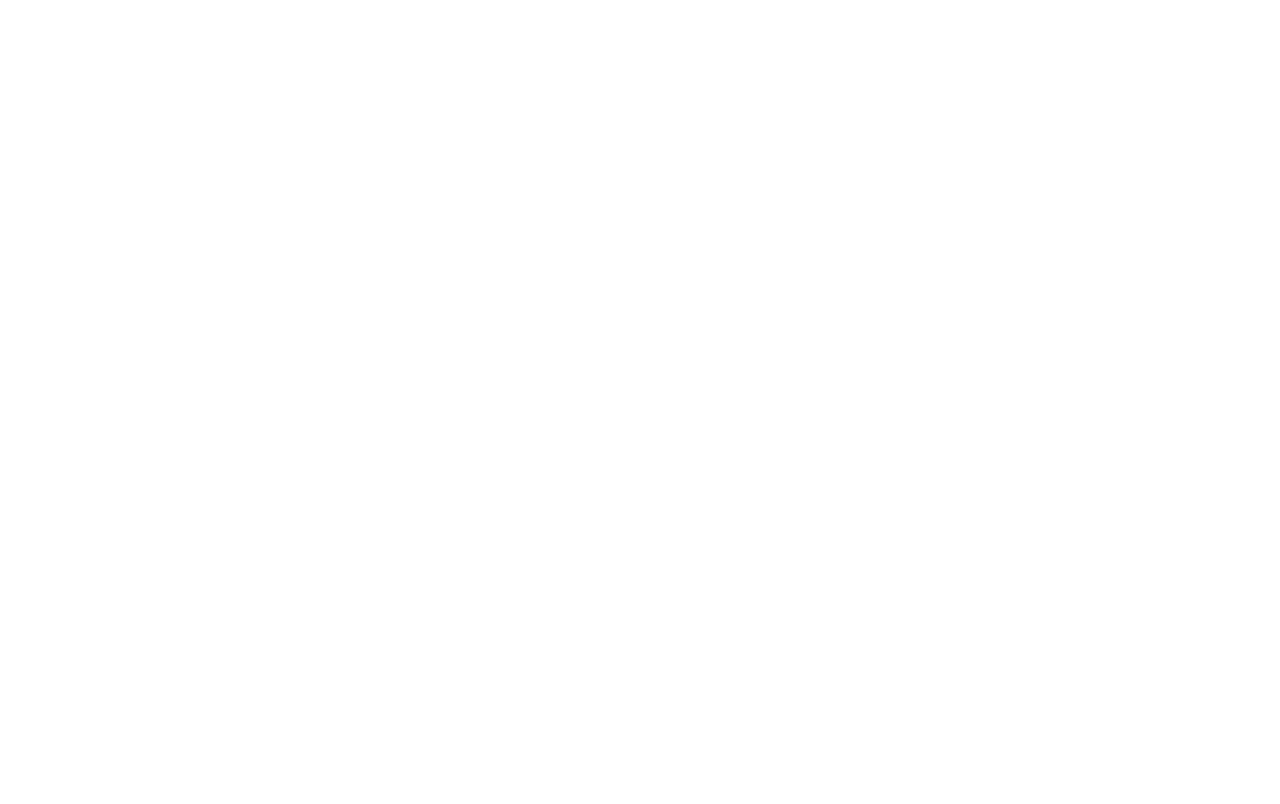
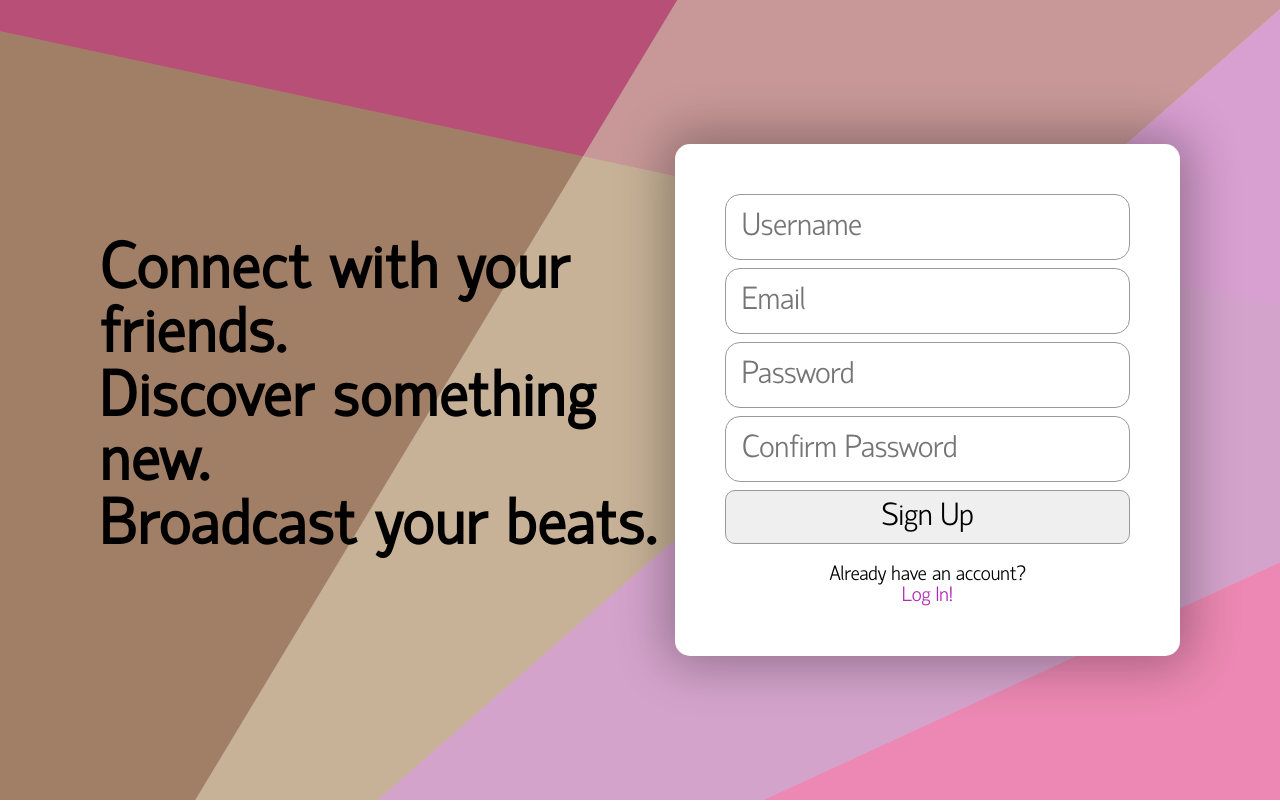
Before and after one commit to TerranceDwan/MusicBudzFront, an Angular app: page /signup in a window 1280 px wide. Before the commit this address led to /. Built offline with nearby package versions, Linux system fonts and the light colour scheme.

Commit message:
Added animations, UX fixes to login page.

```diff
--- a/package.json
+++ b/package.json
@@ -11,7 +11,7 @@
   },
   "private": true,
   "dependencies": {
-    "@angular/animations": "~10.1.6",
+    "@angular/animations": "^10.1.6",
     "@angular/common": "~10.1.6",
     "@angular/compiler": "~10.1.6",
     "@angular/core": "~10.1.6",
@@ -19,6 +19,7 @@
     "@angular/platform-browser": "~10.1.6",
     "@angular/platform-browser-dynamic": "~10.1.6",
     "@angular/router": "~10.1.6",
+    "jquery": "^3.5.1",
     "rxjs": "~6.6.0",
     "tslib": "^2.0.0",
     "zone.js": "~0.10.2"
@@ -27,9 +28,10 @@
     "@angular-devkit/build-angular": "~0.1001.7",
     "@angular/cli": "~10.1.7",
     "@angular/compiler-cli": "~10.1.6",
-    "@types/node": "^12.11.1",
     "@types/jasmine": "~3.5.0",
     "@types/jasminewd2": "~2.0.3",
+    "@types/jquery": "^3.5.5",
+    "@types/node": "^12.11.1",
     "codelyzer": "^6.0.0",
     "jasmine-core": "~3.6.0",
     "jasmine-spec-reporter": "~5.0.0",
--- a/src/app/app-routing.module.ts
+++ b/src/app/app-routing.module.ts
@@ -5,6 +5,7 @@
 
 const routes: Routes = [
   { path: 'login', component: LoginComponent },
+  { path: 'signup', component: LoginComponent },
   { path: 'profile/:id', component: ProfileComponent }
 ];
 
--- a/src/app/app.module.ts
+++ b/src/app/app.module.ts
@@ -1,4 +1,5 @@
 import { BrowserModule } from '@angular/platform-browser';
+import { BrowserAnimationsModule } from '@angular/platform-browser/animations';
 import { NgModule } from '@angular/core';
 
 import { AppRoutingModule } from './app-routing.module';
@@ -18,7 +19,9 @@
   ],
   imports: [
     BrowserModule,
-    AppRoutingModule
+    AppRoutingModule,
+    BrowserModule,
+    BrowserAnimationsModule
   ],
   providers: [],
   bootstrap: [AppComponent]
--- a/src/app/components/header/header.component.html
+++ b/src/app/components/header/header.component.html
@@ -1,7 +1,7 @@
 <header id="header_container">
-  <img id="header_music_budz_logo" src="assets/images/musicbudz_logo.png" alt="MusicBudz_Logo" />
+  <img id="header_music_budz_logo" [src]="musicBudzLogoURL" alt="MusicBudz_Logo" />
   <div id="header_search_bar">
-    <img id="header_search_icon" src="assets/images/icons/magnifier_icon_48px.png" alt="">
+    <img id="header_search_icon" [src]="magnifyingGlassIconURL" alt="">
     <input id="header_search_input" type="text" />
   </div>
   <div id="header_profile">
--- a/src/app/components/header/header.component.ts
+++ b/src/app/components/header/header.component.ts
@@ -7,6 +7,9 @@
 })
 export class HeaderComponent implements OnInit {
 
+  musicBudzLogoURL: string = "/assets/images/musicbudz_logo.png"
+  magnifyingGlassIconURL: string = "/assets/images/icons/magnifier_icon_48px.png";
+
   constructor() { }
 
   ngOnInit(): void {
--- a/src/app/components/login/login.component.html
+++ b/src/app/components/login/login.component.html
@@ -6,15 +6,21 @@
 <div id="login_form_container">
   <form action="/" method="post" class="sleek_form_lg">
     <div class="input_text_wrapper">
-      <input type="text" name="" id="" placeholder="Username" />
+      <input type="text" name="username" id="login_username" placeholder="Username" />
+    </div>
+    <div class="input_text_wrapper" [@openCloseInputText]="isInLoginState ? 'login' : 'signup'">
+      <input type="email" name="email" id="login_email" placeholder="Email" />
     </div>
     <div class="input_text_wrapper">
-      <input type="password" name="" id="" placeholder="Password" />
+      <input type="password" name="password" id="login_password" placeholder="Password" />
     </div>
-    <button type="submit">Login</button>
+    <div class="input_text_wrapper" [@openCloseInputText]="isInLoginState ? 'login' : 'signup'">
+      <input type="password" name="password_confirm" id="login_password_confirm" placeholder="Confirm Password" />
+    </div>
+    <button type="submit">{{isInLoginState ? 'Login' : 'Sign Up'}}</button>
   </form>
   <div id="login_form_new_acct_prompt">
-    Don't have an account?<br />
-    <a href="" class="no_underline">Create a New Profile!</a>
+    {{isInLoginState ? 'Don\'t have an account?' : 'Already have an account?'}}<br />
+    <a role="button" (click)="toggleFormState()" class="no_underline">{{isInLoginState ? 'Create a New Profile!' : 'Log In!' }}</a>
   </div>
 </div>
--- a/src/app/components/login/login.component.ts
+++ b/src/app/components/login/login.component.ts
@@ -1,17 +1,54 @@
+import { animate, state, style, transition, trigger } from '@angular/animations';
 import { Component, OnInit } from '@angular/core';
-import { FooterComponent } from '../footer/footer.component';
-import { HeaderComponent } from '../header/header.component';
+import { ActivatedRoute, Router } from '@angular/router';
 
 @Component({
   selector: 'app-login',
   templateUrl: './login.component.html',
-  styleUrls: ['./login.component.css']
+  styleUrls: ['./login.component.css'],
+  animations: [
+    trigger('openCloseInputText', [
+      state('login', style({
+        height: '0px',
+        'margin-bottom': '0px',
+        'padding-top': '0px',
+        'padding-bottom': '0px',
+        'border-top-width': '0px',
+        'border-bottom-width': '0px',
+        overflow: 'hidden'
+      })),
+      state('signup', style({
+        height: '*',
+        'margin-bottom': '*',
+        'padding-top': '*',
+        'padding-bottom': '*',
+        'border-top-width': '*',
+        'border-bottom-width': '*',
+      })),
+      transition('login => signup', [
+        animate('0.5s ease')
+      ]),
+      transition("signup => login", [
+        animate('0.5s ease')
+      ])
+    ])
+  ]
 })
 export class LoginComponent implements OnInit {
 
-  constructor() { }
+  isInLoginState: boolean;
+
+  constructor(private router: Router) { }
 
   ngOnInit(): void {
+    if(this.router.url.includes("login")) {
+      this.isInLoginState = true;
+    } else {
+      this.isInLoginState = false;
+    }
   }
 
+  toggleFormState(): void {
+    this.isInLoginState = !this.isInLoginState;
+  }
 }
--- a/src/styles.css
+++ b/src/styles.css
@@ -17,6 +17,9 @@
 /** Link styling **/
 a.no_underline {
   text-decoration: none;
+  color: #b129b6;
+
+  cursor: pointer;
 }
 
 /** Fonts **/
@@ -38,7 +41,7 @@
   padding: 16px;
 }
 
-.sleek_form_lg .input_text_wrapper > input[type=text], input[type=password] {
+.sleek_form_lg .input_text_wrapper > input[type=text], input[type=password], input[type=email] {
   border-style: hidden;
   filter: none;
 
@@ -46,7 +49,7 @@
   font-size: 2em;
 }
 
-.sleek_form_lg .input_text_wrapper > input[type=text]:focus, input[type=password]:focus {
+.sleek_form_lg .input_text_wrapper > input[type=text]:focus, input[type=password]:focus, input[type=email]:focus {
   outline: none;
 }
 
@@ -60,4 +63,10 @@
 
   font-family: "Hattori-Hanzo", sans-serif;
   font-size: 2em;
+
+  cursor: pointer;
 }
+
+.sleek_form_lg button[type=submit]:hover {
+  background-color: #DDDDDD;
+}
```
Also changed, not shown: 1 other file (tests, documents, lock files or other folders).
